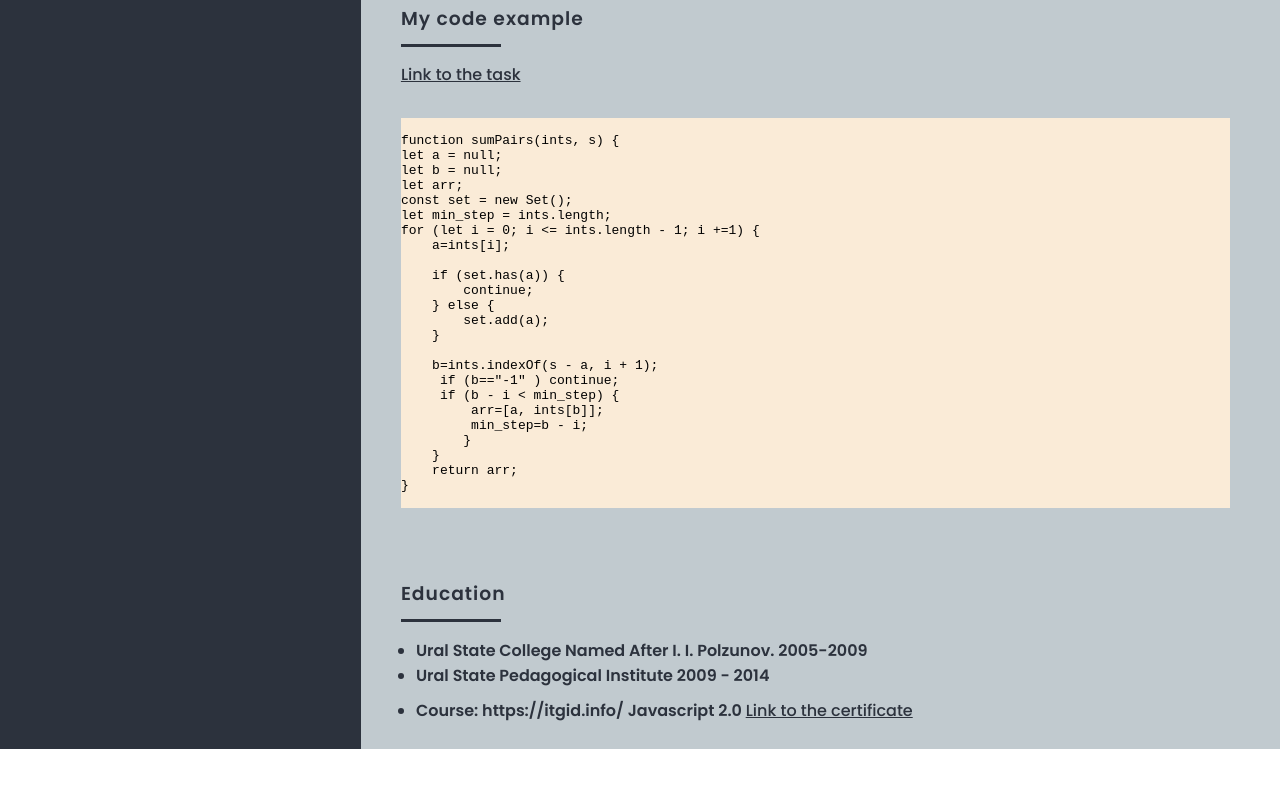
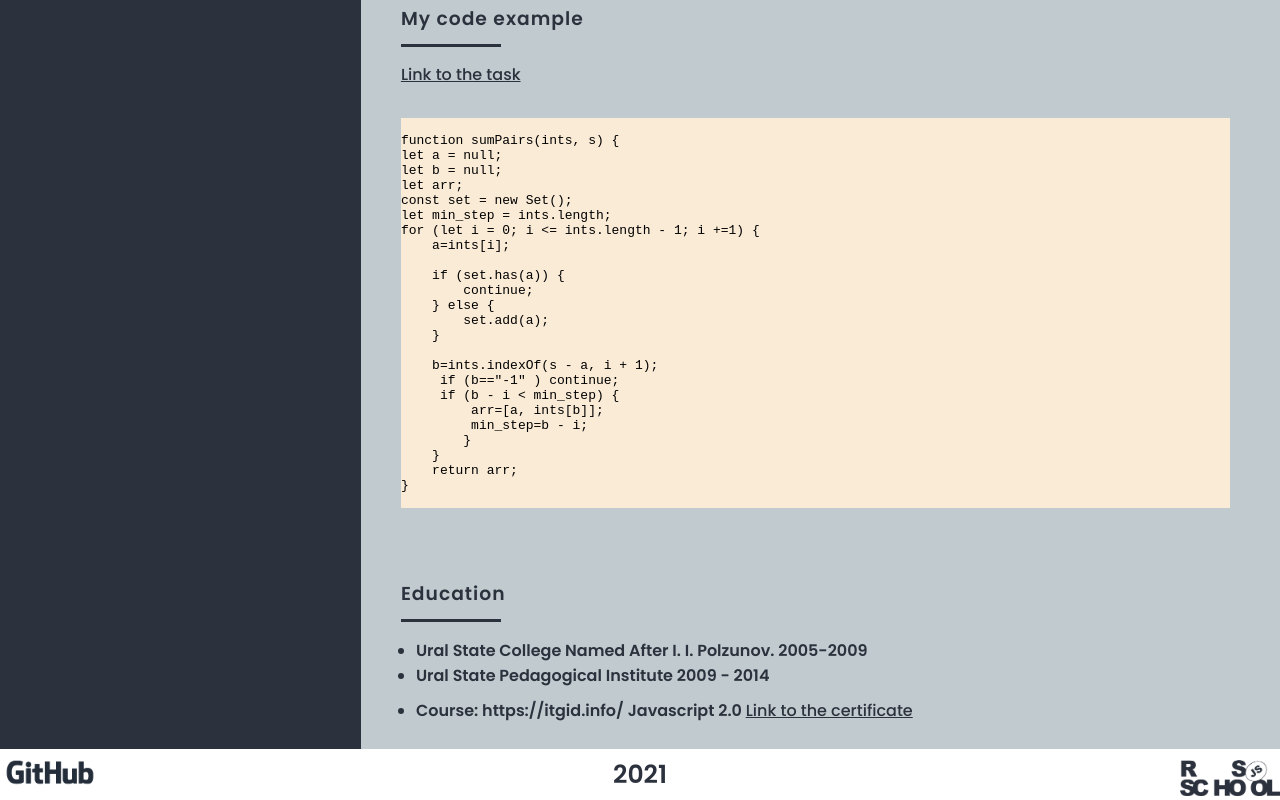
Before and after one commit to myCatPear/rsschool-cv, a plain HTML site: page index.html in a window 1280 px wide. Shown: the part 797-1597 px from the top of the page. Before the commit the page ends 1546 px from the top, so only its background shows below. Drawn offline with Linux system fonts and the light colour scheme.

Commit message:
feat: add footer

```diff
--- a/index.html
+++ b/index.html
@@ -223,6 +223,16 @@ for (let i = 0; i &lt;= ints.length - 1; i +=1) {
 
     </main>
     <footer class="footer">
+        <div class="container">
+
+            <div class="footer__wrapper">
+                <a href="https://github.com/myCatPear" class="github_link" target="_blank"><img class="github_img"
+                        src="./img/GitHub_Logo.png" alt="githublogo"></a>
+                <span class="year color_dark">2021</span>
+                <a href="https://rs.school/js/" class="school_link" target="_blank"><img src="./img/rs_school_js.png"
+                        alt="school_logo" class="school_img"></a>
+            </div>
+        </div>
 
     </footer>
 </body>
--- a/style.css
+++ b/style.css
@@ -178,3 +178,25 @@ figcaption {
   font-weight: 600;
   color: #2c323d;
 }
+
+.footer__wrapper {
+  display: flex;
+  justify-content: space-between;
+  align-items: center;
+}
+
+.github_img {
+  width: 100px;
+  height: 41px;
+}
+
+.school_img {
+  width: 100px;
+  height: 47px;
+}
+
+.year {
+  font-family: Poppins, serif;
+  font-size: 25px;
+  font-weight: 700;
+}
```
Also changed, not shown: img/GitHub_Logo.png (added), img/rs_school_js.png (added).
